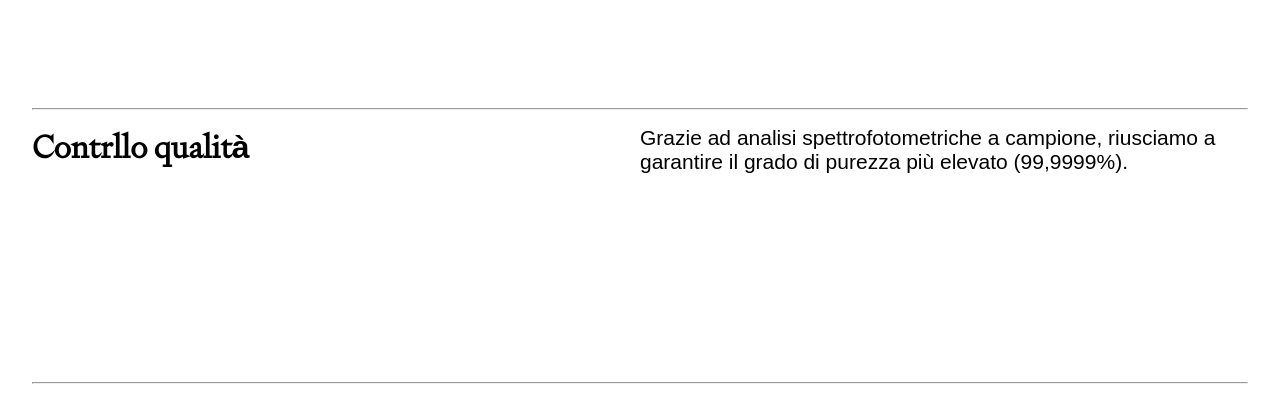
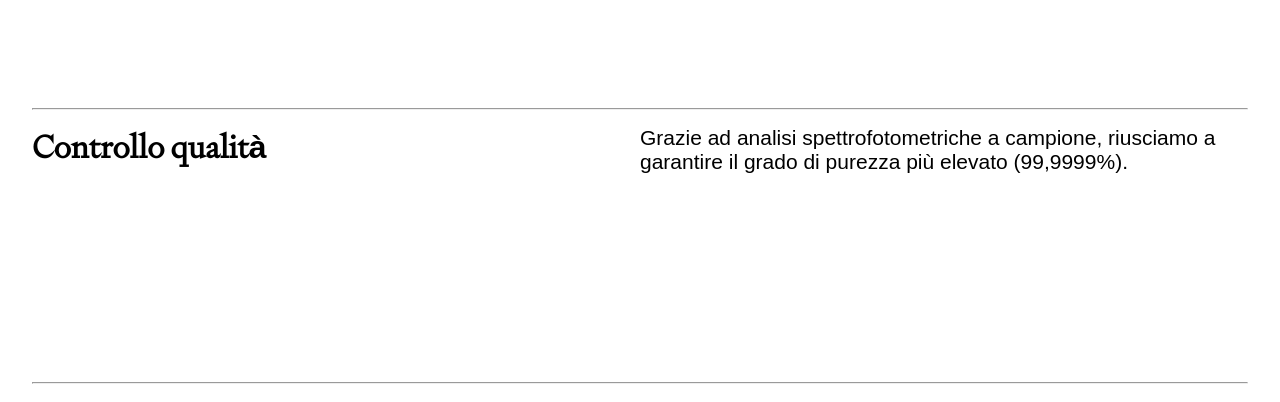
Before and after one commit to rikvik2006/Emulshroom, a Next.js app: page /about-us in a window 1280 px wide. Shown: the part 2820-3222 px from the top of the page. Built offline with nearby package versions, Linux system fonts and the light colour scheme; a web font is replaced by a local one.

Commit message:
chore: Fixed a text content typo

```diff
--- a/src/components/aboutUs/mainContent/sections/controlloQualitaSection.tsx
+++ b/src/components/aboutUs/mainContent/sections/controlloQualitaSection.tsx
@@ -4,7 +4,7 @@ import style from "./index.module.scss";
 const ContrlloQualitaSection: FC = () => {
     return (
         <div className={style.container}>
-            <h3 className={style.sectionTitle}>Contrllo qualità</h3>
+            <h3 className={style.sectionTitle}>Controllo qualità</h3>
             <div className={style.sectionDescription}>Grazie ad analisi spettrofotometriche a campione, riusciamo a garantire il grado di purezza più elevato (99,9999%).</div>
         </div>
     )
```
